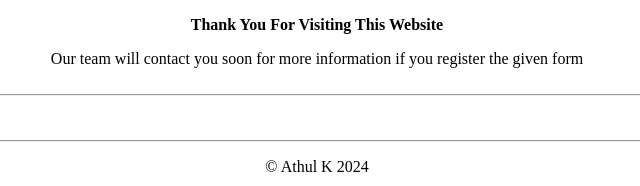
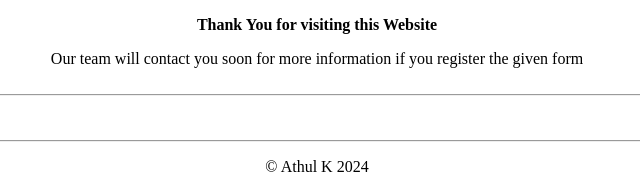
Before and after one commit to Athul-k-ak/Tourism, a plain HTML site: page index.html in a window 1280 px wide. Shown: the part 7639-7825 px from the top of the page, 323-963 px from the left. Drawn offline with Linux system fonts and the light colour scheme.

Commit message:
final version

```diff
--- a/index.html
+++ b/index.html
@@ -387,9 +387,11 @@
             </b>
 
             </form>
-               <center><p><B>Thank You For Visiting This Website</B></p>
-                        <p>Our team will contact you soon for more information if you register the given form </p></center>
-        </fieldset><br><br>
+
+               <center><p><B>Thank You for visiting this Website</B></p>
+               <p>Our team will contact you soon for more information if you register the given form </p></center>
+
+            </fieldset><br><br>
         <hr>
 
         <!-- footer -->
```
